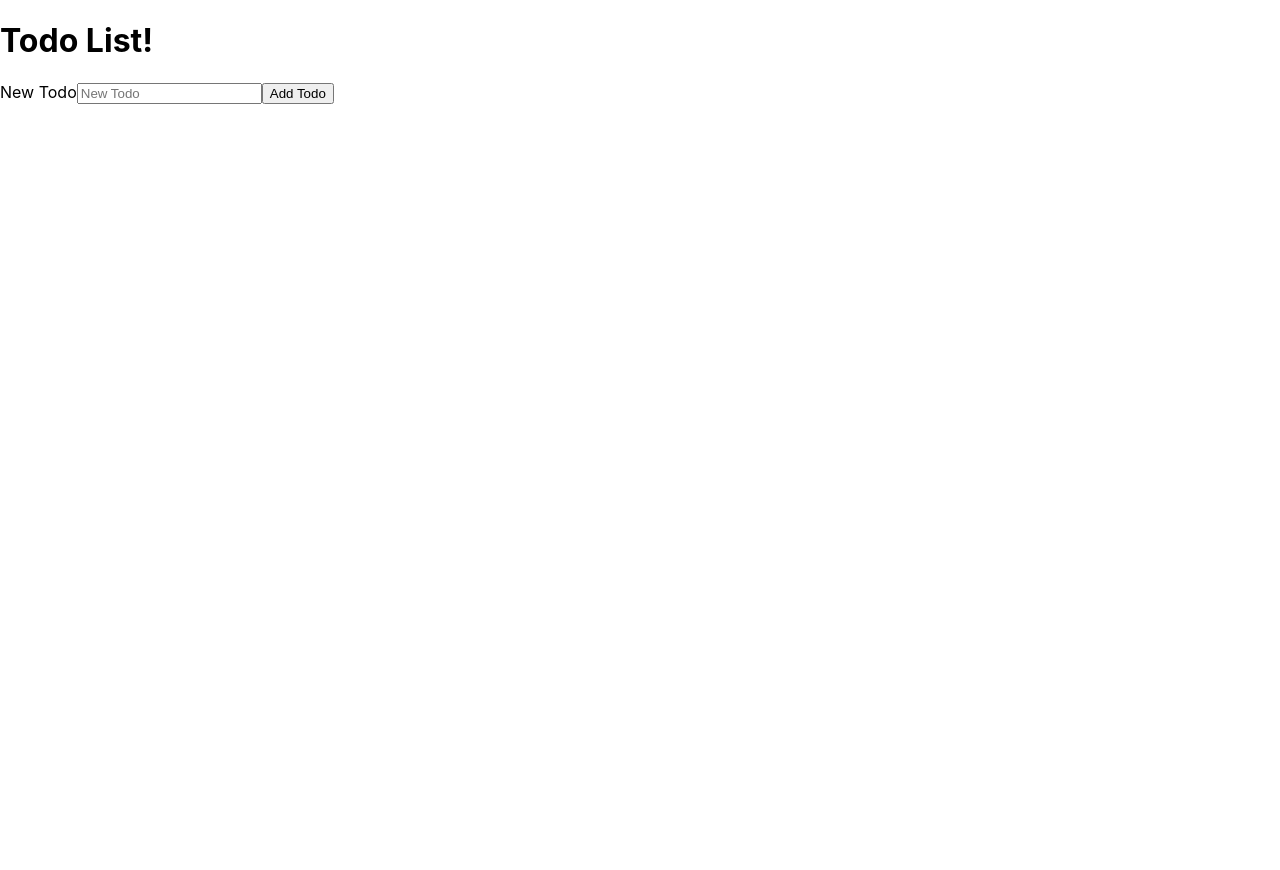
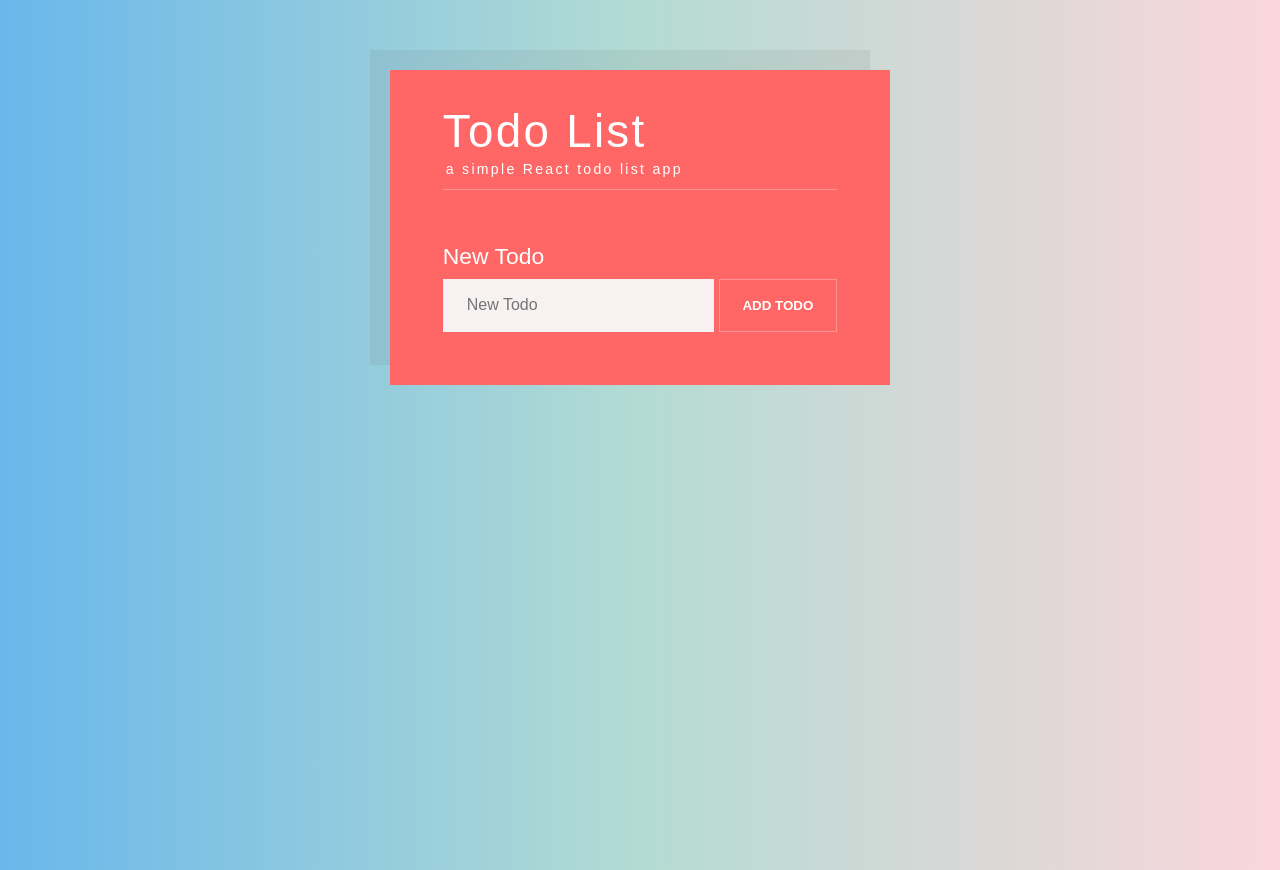
Before and after one commit to Dan-Rosen/react-todo, a React (Create React App) app: page / in a window 1280 px wide. Before the commit the page ends 800 px from the top, so only its background shows below. Built offline with nearby package versions, Linux system fonts and the light colour scheme.

Commit message:
added styling

```diff
--- a/public/index.html
+++ b/public/index.html
@@ -3,6 +3,10 @@
     <head>
         <meta charset="utf-8" />
         <link rel="icon" href="%PUBLIC_URL%/favicon.ico" />
+        <script
+            src="https://kit.fontawesome.com/465a15bfbe.js"
+            crossorigin="anonymous"
+        ></script>
         <meta name="viewport" content="width=device-width, initial-scale=1" />
         <meta name="theme-color" content="#000000" />
         <meta
@@ -38,6 +42,5 @@
 
       To begin the development, run `npm start` or `yarn start`.
       To create a production bundle, use `npm run build` or `yarn build`.
-    -->
-  </body>
+    --></body>
 </html>
--- a/src/components/NewTodoForm.js
+++ b/src/components/NewTodoForm.js
@@ -1,5 +1,7 @@
 import React, { Component } from 'react'
 import { v4 as uuid } from 'uuid'
+
+import styles from './NewTodoForm.module.css'
 
 class NewTodoForm extends Component {
     constructor(props) {
@@ -27,7 +29,7 @@
 
     render() {
         return (
-            <form onSubmit={this.handleSubmit}>
+            <form className={styles.NewTodoForm} onSubmit={this.handleSubmit}>
                 <label htmlFor='task'>New Todo</label>
                 <input
                     type='text'
--- /dev/null
+++ b/src/components/NewTodoForm.module.css
@@ -0,0 +1,42 @@
+.NewTodoForm {
+    margin-top: 3rem;
+    display: flex;
+    flex-wrap: wrap;
+}
+
+.NewTodoForm label {
+    min-width: 100%;
+    margin-bottom: 0.5rem;
+    font-size: 1.3rem;
+}
+
+.NewTodoForm input {
+    flex-grow: 1;
+    border: none;
+    background: #f7f1f1;
+    padding: 0 1.5em;
+    font-size: initial;
+}
+
+.NewTodoForm button {
+    padding: 0 1.3rem;
+    border: none;
+    background: #ff6666;
+    color: white;
+    text-transform: uppercase;
+    font-weight: bold;
+    border: 1px solid rgba(255, 255, 255, 0.3);
+    margin-left: 5px;
+    cursor: pointer;
+    transition: background 0.2s ease-out;
+}
+
+.NewTodoForm button:hover {
+    background: #ff5e5e;
+}
+
+.NewTodoForm input,
+.NewTodoForm button {
+    font-family: 'Quicksand', sans-serif;
+    height: 3rem;
+}
--- a/src/components/Todo.js
+++ b/src/components/Todo.js
@@ -48,8 +48,11 @@
         let result
         if (this.state.isEditing) {
             result = (
-                <div>
-                    <form onSubmit={this.handleUpdate}>
+                <div className={styles.Todo}>
+                    <form
+                        className={styles.TodoEdit}
+                        onSubmit={this.handleUpdate}
+                    >
                         <input
                             type='text'
                             value={this.state.task}
@@ -62,15 +65,23 @@
             )
         } else {
             result = (
-                <div>
-                    <button onClick={this.toggleForm}>Edit</button>
-                    <button onClick={this.handleRemove}>X</button>
+                <div className={styles.Todo}>
                     <li
-                        className={this.props.completed && styles.Completed}
+                        className={`${
+                            this.props.completed && styles.Completed
+                        } ${styles.TodoTask}`}
                         onClick={this.handleToggle}
                     >
                         {this.props.task}
                     </li>
+                    <div className={styles.TodoButtons}>
+                        <button onClick={this.toggleForm}>
+                            <i className='fa fa-pen'></i>
+                        </button>
+                        <button onClick={this.handleRemove}>
+                            <i className='fa fa-trash'></i>
+                        </button>
+                    </div>
                 </div>
             )
         }
--- a/src/components/Todo.module.css
+++ b/src/components/Todo.module.css
@@ -1,4 +1,92 @@
-.Completed {
-    color: lightgray;
-    text-decoration: line-through;
+.Todo {
+    display: flex;
+    margin: 0 -3rem 4px;
+    padding: 1.1rem 3rem;
+    justify-content: space-between;
+    align-items: center;
+    background: rgba(255, 255, 255, 0.1);
 }
+
+.TodoTask {
+    position: relative;
+    transition: opacity 0.4s linear;
+}
+
+.TodoTask.Completed {
+    opacity: 0.6;
+}
+
+.TodoTask.Completed:before {
+    content: '';
+    position: absolute;
+    top: 50%;
+    left: -0.5rem;
+    display: block;
+    width: 0%;
+    height: 2px;
+    background: #fff;
+    animation: strikeitem 0.5s ease-out 0s forwards;
+}
+
+@keyframes strikeitem {
+    to {
+        width: calc(100% + 1rem);
+    }
+}
+
+.TodoButtons {
+    flex-shrink: 0;
+    padding-left: 0.7 em;
+}
+
+.TodoButtons button {
+    border: none;
+    font-size: 1em;
+    margin: 0.4em;
+    background: none;
+    -webkit-appearance: none;
+    cursor: pointer;
+    color: #fff;
+}
+
+.TodoEdit {
+    display: flex;
+    flex-wrap: wrap;
+}
+
+.TodoEdit label {
+    min-width: 100%;
+    margin-bottom: 0.5rem;
+    font-size: 1.3rem;
+}
+
+.TodoEdit input {
+    flex-grow: 1;
+    border: none;
+    background: #f7f1f1;
+    padding: 0 1.5em;
+    font-size: initial;
+}
+
+.TodoEdit button {
+    padding: 0 1.3rem;
+    border: none;
+    background: #ff6666;
+    color: white;
+    text-transform: uppercase;
+    font-weight: bold;
+    border: 1px solid rgba(255, 255, 255, 0.3);
+    margin-left: 5px;
+    cursor: pointer;
+    transition: background 0.2s ease-out;
+}
+
+.TodoEdit button:hover {
+    background: #ff5e5e;
+}
+
+.TodoEdit input,
+.TodoEdit button {
+    font-family: 'Quicksand', sans-serif;
+    height: 3rem;
+}
--- a/src/components/TodoList.js
+++ b/src/components/TodoList.js
@@ -2,6 +2,8 @@
 
 import Todo from './Todo'
 import NewTodoForm from './NewTodoForm'
+
+import styles from './TodoList.module.css'
 
 class TodoList extends Component {
     constructor(props) {
@@ -62,10 +64,12 @@
             />
         ))
         return (
-            <div>
-                <h1>Todo List!</h1>
+            <div className={styles.TodoList}>
+                <h1>
+                    Todo List <span>a simple React todo list app</span>
+                </h1>
+                <ul>{todos}</ul>
                 <NewTodoForm createTodo={this.create} />
-                <ul>{todos}</ul>
             </div>
         )
     }
--- /dev/null
+++ b/src/components/TodoList.module.css
@@ -0,0 +1,28 @@
+.TodoList {
+    margin: 4rem auto;
+    padding: 2rem 3rem 3rem;
+    max-width: 500px;
+    background: #ff6666;
+    color: #fff;
+    box-shadow: -20px -20px 0px 0px rgba(100, 100, 100, 0.1);
+}
+
+.TodoList ul {
+    margin-top: 2.6rem;
+    list-style: none;
+}
+
+.TodoList h1 {
+    font-weight: normal;
+    font-size: 2.6rem;
+    letter-spacing: 0.05em;
+    border-bottom: 1px solid rgba(255, 255, 255, 0.3);
+}
+
+.TodoList h1 span {
+    display: block;
+    font-size: 0.8rem;
+    margin-bottom: 0.7rem;
+    margin-left: 3px;
+    margin-top: 0.2rem;
+}
--- a/src/index.css
+++ b/src/index.css
@@ -1,13 +1,13 @@
-body {
-  margin: 0;
-  font-family: -apple-system, BlinkMacSystemFont, 'Segoe UI', 'Roboto', 'Oxygen',
-    'Ubuntu', 'Cantarell', 'Fira Sans', 'Droid Sans', 'Helvetica Neue',
-    sans-serif;
-  -webkit-font-smoothing: antialiased;
-  -moz-osx-font-smoothing: grayscale;
+* {
+    margin: 0;
+    padding: 0;
+    box-sizing: border-box;
 }
 
-code {
-  font-family: source-code-pro, Menlo, Monaco, Consolas, 'Courier New',
-    monospace;
+html,
+body {
+    background: linear-gradient(90deg, #69b7eb, #b3dbd3, #fbd6db);
+    font-size: 1.1rem;
+    font-family: 'Quicksand', sans-serif;
+    height: 100%;
 }
```
Lines whose indentation alone changed are shown as unchanged.
